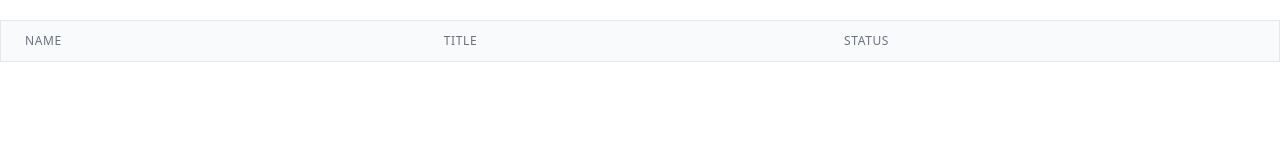
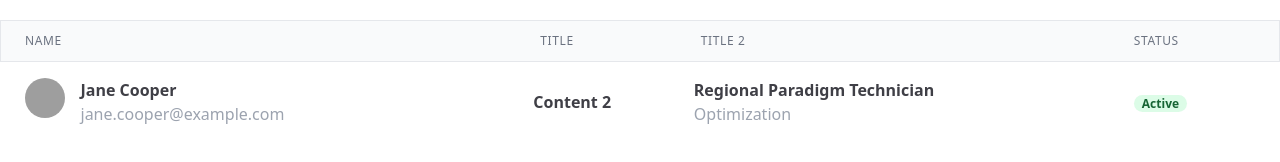
Before and after one commit to joseenrique-dev/tailwind-css, a website: page src/index.html in a window 1280 px wide. Drawn offline with nearby package versions, Linux system fonts and the light colour scheme; grey boxes are pictures that could not be loaded.

Commit message:
created table with taldwind css

```diff
--- a/src/index.html
+++ b/src/index.html
@@ -6,7 +6,7 @@
     <script src="https://cdn.tailwindcss.com"></script>
   </head>
   <body class="mx-auto my-5">
-    <div class="flex flex-col">
+    <div class="flex flex-col overflow-x-auto">
       <table>
         <thead class="bg-gray-50">
           <tr class="border">
@@ -47,10 +47,73 @@
                 text-left text-gray-500
               "
             >
+              Title 2
+            </th>
+            <th
+              class="
+                uppercase
+                py-3
+                px-6
+                tracking-wider
+                text-xs
+                font-medium
+                text-left text-gray-500
+              "
+            >
               Status
             </th>
           </tr>
         </thead>
+        <tbody>
+          <tr>
+            <td class="py-4 px-6 whitespace-nowrap">
+              <div class="flex">
+                <div class="flex-shrink-0 h-10 w-10">
+                  <img
+                    class="rounded-full h-10 w-10"
+                    src="https://images.unsplash.com/photo-1494790108377-be9c29b29330?ixlib=rb-1.2.1&ixid=eyJhcHBfaWQiOjEyMDd9&auto=format&fit=facearea&facepad=4&w=256&h=256&q=60"
+                    alt=""
+                  />
+                </div>
+                <div class="ml-4">
+                  <div class="text-base font-semibold text-zinc-700">
+                    Jane Cooper
+                  </div>
+                  <div class="font-sm text-base text-gray-400">
+                    jane.cooper@example.com
+                  </div>
+                </div>
+              </div>
+            </td>
+            <td>
+              <div class="ml-4">
+                <div class="text-md text-zinc-700 font-semibold">Content 2</div>
+              </div>
+            </td>
+            <td>
+              <div class="ml-4">
+                <div class="text-md text-zinc-700 font-semibold">
+                  Regional Paradigm Technician
+                </div>
+                <div class="text-md text-gray-400">Optimization</div>
+              </div>
+            </td>
+            <td class="px-6 py-4 whitespace-nowrap">
+              <span
+                class="
+                  rounded-xl
+                  bg-green-100
+                  text-green-800
+                  px-2
+                  text-xs
+                  font-semibold
+                  leading-5
+                "
+                >Active</span
+              >
+            </td>
+          </tr>
+        </tbody>
       </table>
     </div>
   </body>
```
